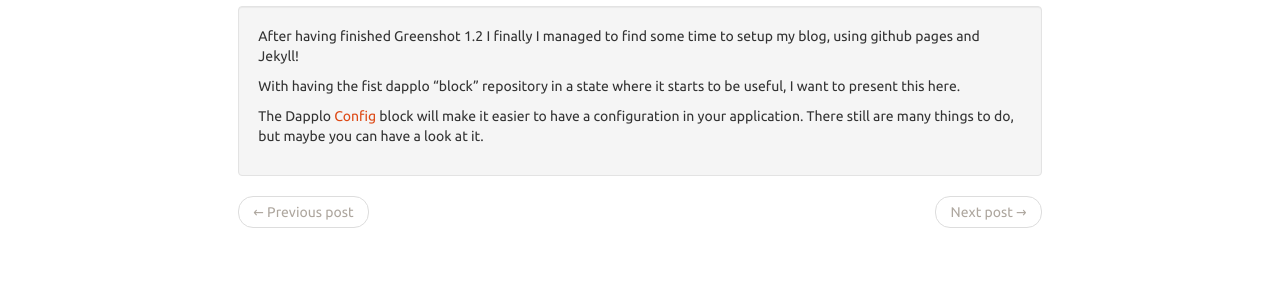
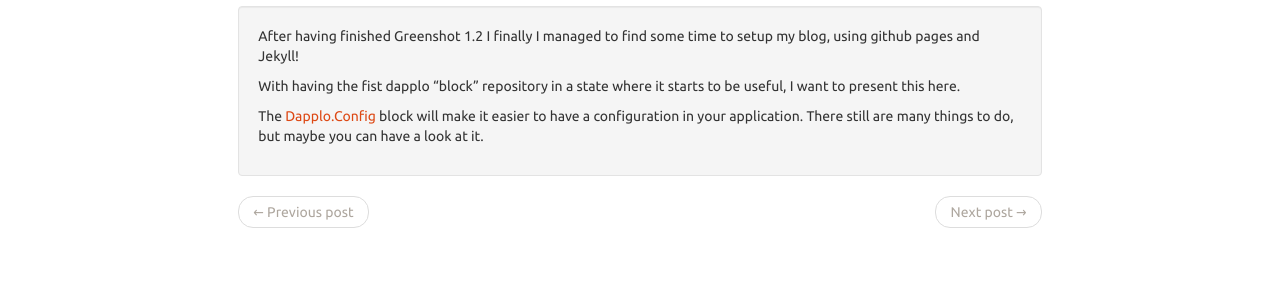
Before and after one commit to dapplo/dapplo.github.io, a Jekyll site: the page built from _posts/2015-01-07-first-post.md, in a window 1280 px wide. Shown: the part 190-490 px from the top of the page. Built offline with Jekyll 4.4.1, drawn with Linux system fonts in a browser that asks for light colours; Markdown is read by kramdown in place of the engine named in the settings.

Commit message:
Fixed link and trying to make the panel left cover the whole div width.

```diff
--- a/_layouts/block_overview.html
+++ b/_layouts/block_overview.html
@@ -12,7 +12,7 @@ layout: default
 {% assign sorted_blocks = site.blocks | sort:"sort_id" %}
 <div class="container-fluid">
 	<div class="col-xs-3 col-sm-3 col-md-3 col-lg-3">
-		<div class="panel panel-info affix" >
+		<div class="panel panel-info" >
 			<div class="panel-heading">
 				<h3 class="panel-title">Dapplo blocks</h3>
 			</div>
--- a/_posts/2015-01-07-first-post.md
+++ b/_posts/2015-01-07-first-post.md
@@ -8,4 +8,4 @@ After having finished Greenshot 1.2 I finally I managed to find some time to set
 
 With having the fist dapplo "block" repository in a state where it starts to be useful, I want to present this here.
 
-The Dapplo [Config](https://github.com/dapplo/Dapplo.Config) block will make it easier to have a configuration in your application. There still are many things to do, but maybe you can have a look at it.
+The [Dapplo.Config](https://github.com/{{site.github_username}}/Dapplo.Config) block will make it easier to have a configuration in your application. There still are many things to do, but maybe you can have a look at it.
```
